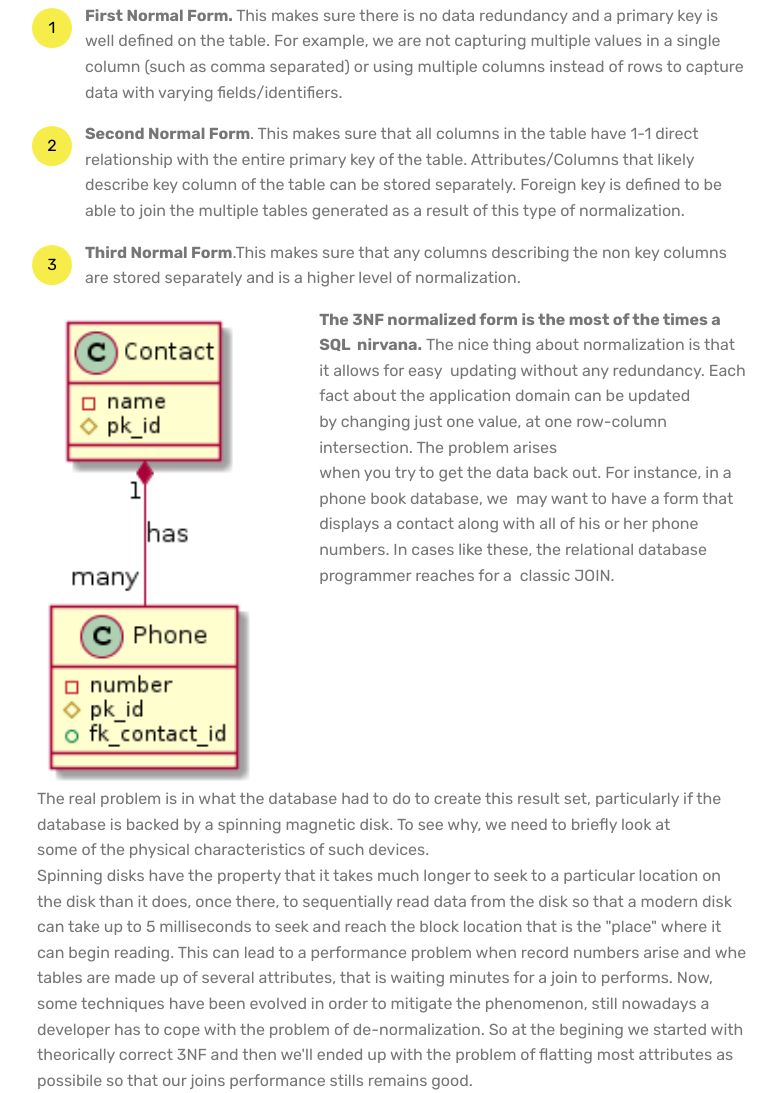
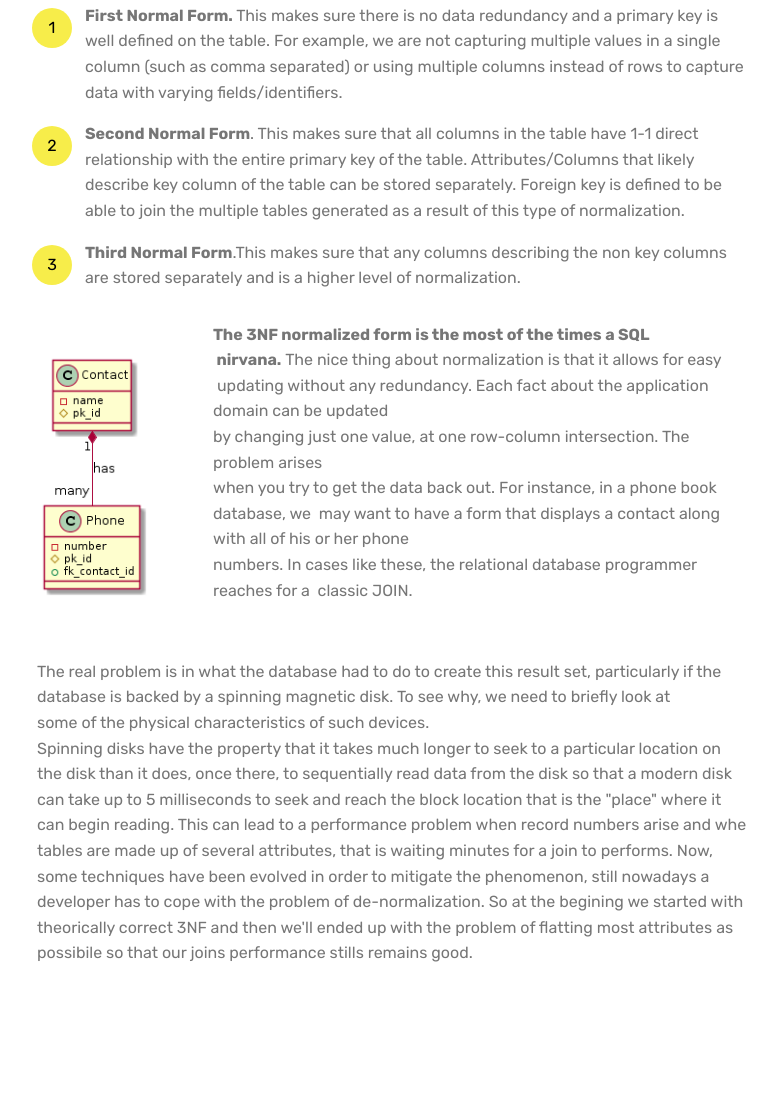
Before and after one commit to ideiudicibus/ideiudicibus.github.io, a plain HTML site: page article_22072017_NoSQL_Patterns_denormalize_your_mind.html in a window 1280 px wide. Shown: the part 506-1599 px from the top of the page, without its empty margins (248-1025 px from the left). After the commit the page ends 1487 px from the top, so only its background shows below. Drawn offline with Linux system fonts and the light colour scheme; a web font is replaced by a local one.

Commit message:
create github pages

```diff
--- a/article_22072017_NoSQL_Patterns_denormalize_your_mind.html
+++ b/article_22072017_NoSQL_Patterns_denormalize_your_mind.html
@@ -34,7 +34,7 @@
 <!-- /Google Analytics -->
 
 
-<section class="mbr-section content4 cid-qqhT6WJuIE" id="content4-p" data-rv-view="42">
+<section class="mbr-section content4 cid-qqhT6WJuIE" id="content4-p" data-rv-view="58">
 
 
 
@@ -49,7 +49,7 @@
     </div>
 </section>
 
-<section class="engine"><a href="https://mobirise.co/n">bootstrap modal form</a></section><section class="mbr-section article content1 cid-qqhT7Iqt1V" id="content1-q" data-rv-view="44">
+<section class="engine"><a href="https://mobirise.co/l">free bootstrap theme</a></section><section class="mbr-section article content1 cid-qqhT7Iqt1V" id="content1-q" data-rv-view="60">
 
 
 
@@ -62,7 +62,7 @@
     </div>
 </section>
 
-<section class="mbr-section article content11 cid-qqhX7wmasg" id="content11-r" data-rv-view="45">
+<section class="mbr-section article content11 cid-qqhX7wmasg" id="content11-r" data-rv-view="61">
 
 
     <div class="container">
@@ -79,7 +79,7 @@
     </div>
 </section>
 
-<section class="mbr-section content6 cid-qqiMwcAqpV" id="content6-t" data-rv-view="46">
+<section class="mbr-section content6 cid-qqiMwcAqpV" id="content6-t" data-rv-view="62">
 
 
 
@@ -87,7 +87,7 @@
         <div class="media-container-row">
             <div class="col-12 col-md-8">
                 <div class="media-container-row">
-                    <div class="mbr-figure" style="width: 60%;">
+                    <div class="mbr-figure" style="width: 30%;">
                       <img src="assets/images/er-phone-contact.png" alt="Mobirise" title="" media-simple="true">
                     </div>
                     <div class="media-content">
@@ -104,7 +104,7 @@
     </div>
 </section>
 
-<section class="mbr-section article content1 cid-qqiR5FP6Ww" id="content1-u" data-rv-view="48">
+<section class="mbr-section article content1 cid-qqiR5FP6Ww" id="content1-u" data-rv-view="64">
 
 
 
--- a/assets/mobirise/css/mbr-additional.css
+++ b/assets/mobirise/css/mbr-additional.css
@@ -909,8 +909,8 @@ pre {
   border-radius: 50%;
 }
 .cid-qqiMwcAqpV {
-  padding-top: 0px;
-  padding-bottom: 0px;
+  padding-top: 15px;
+  padding-bottom: 15px;
   background-color: #ffffff;
 }
 @media (min-width: 992px) {
@@ -928,8 +928,8 @@ pre {
   text-align: left;
 }
 .cid-qqiR5FP6Ww {
-  padding-top: 0px;
-  padding-bottom: 0px;
+  padding-top: 15px;
+  padding-bottom: 15px;
   background-color: #ffffff;
 }
 .cid-qqiR5FP6Ww .mbr-text,
```
Also changed, not shown: index.html (+4 -4 lines), 1 other file.
